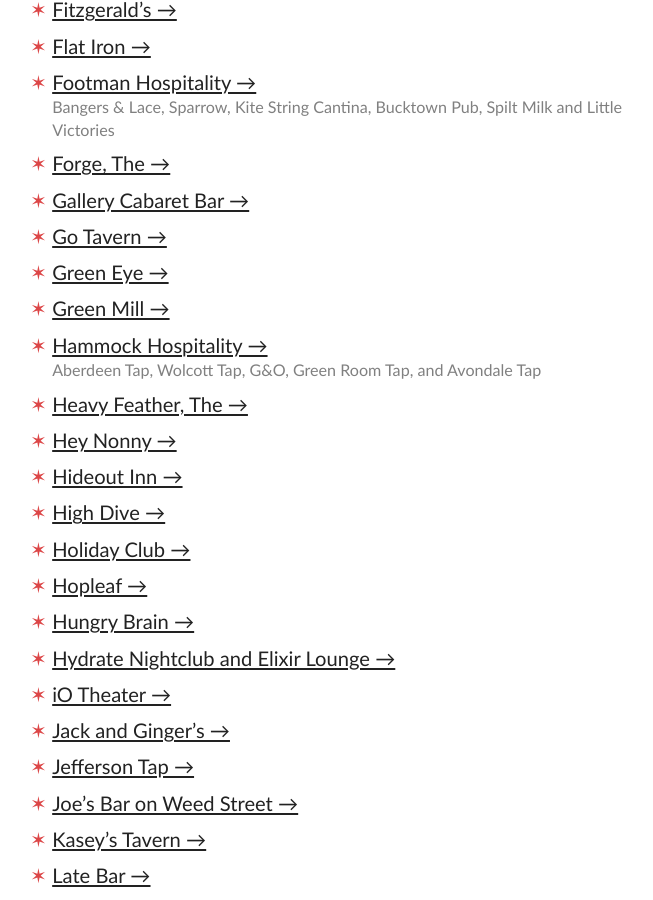
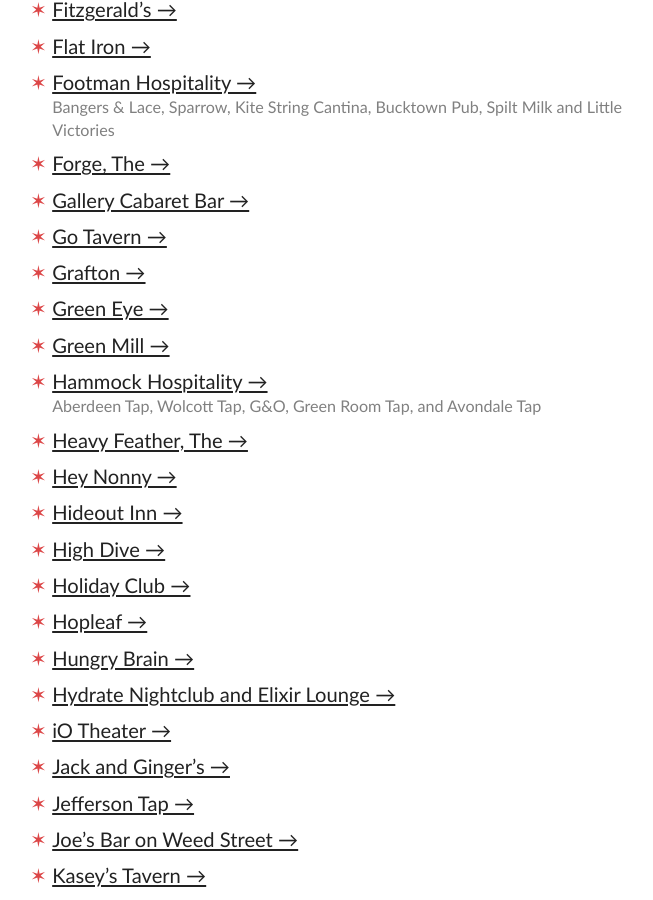
Before and after one commit to spencertweedy/chicagoservicerelief, a Jekyll site: the page built from index.html, in a window 1280 px wide and 900 px high, scrolled down 2195 px. Shown: the whole window, without its empty margins (290-943 px from the left). Built offline with Jekyll 4.4.1, drawn with Linux system fonts in a browser that asks for light colours; some of the changed text lies outside the part shown.

Commit message:
change categories

```diff
--- a/_data/establishments.yml
+++ b/_data/establishments.yml
@@ -216,7 +216,7 @@
   type: bar
 - title: Grafton
   url: https://www.gofundme.com/f/the-grafton-staff-relief-fund
-  type: restaurant
+  type: bar
 - title: Sheffield’s
   url: https://www.gofundme.com/f/help-support-sheffield039s-beer-amp-wine-garden-staff
   type: bar
@@ -441,7 +441,7 @@
   type: venue
 - title: Timothy O’Toole’s
   url: https://www.gofundme.com/f/timothy-otooles-pub
-  type: restaurant
+  type: bar
 - title: Hammock Hospitality
   url: https://www.gofundme.com/f/hammock-hospitality-employee-relief
   type: bar
```
